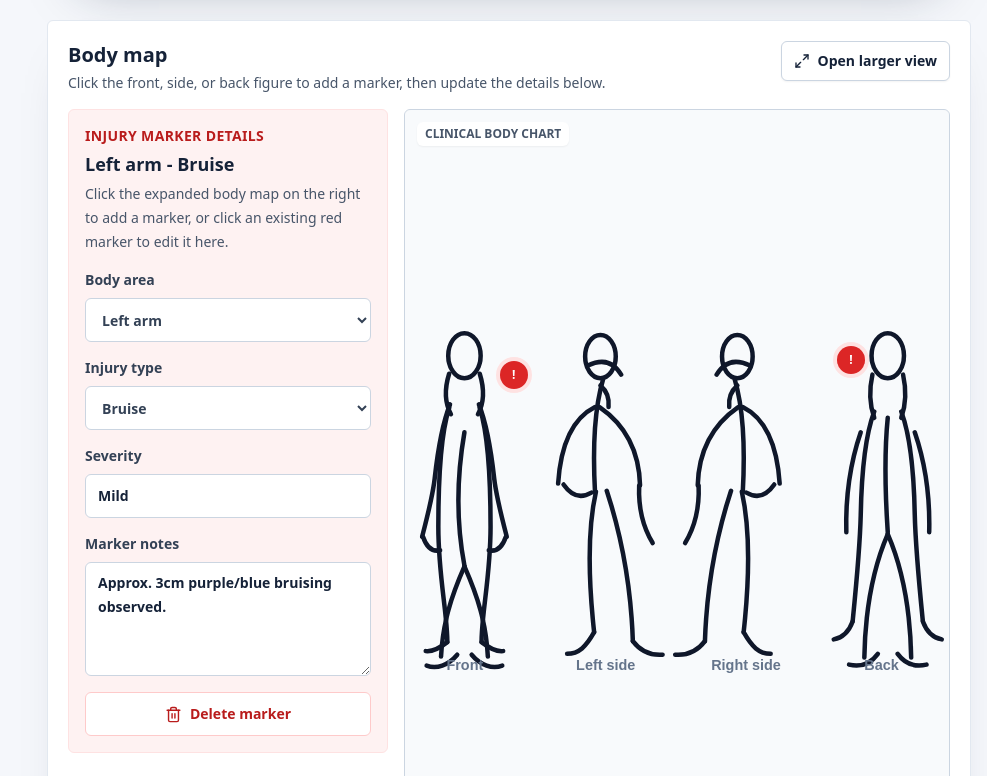
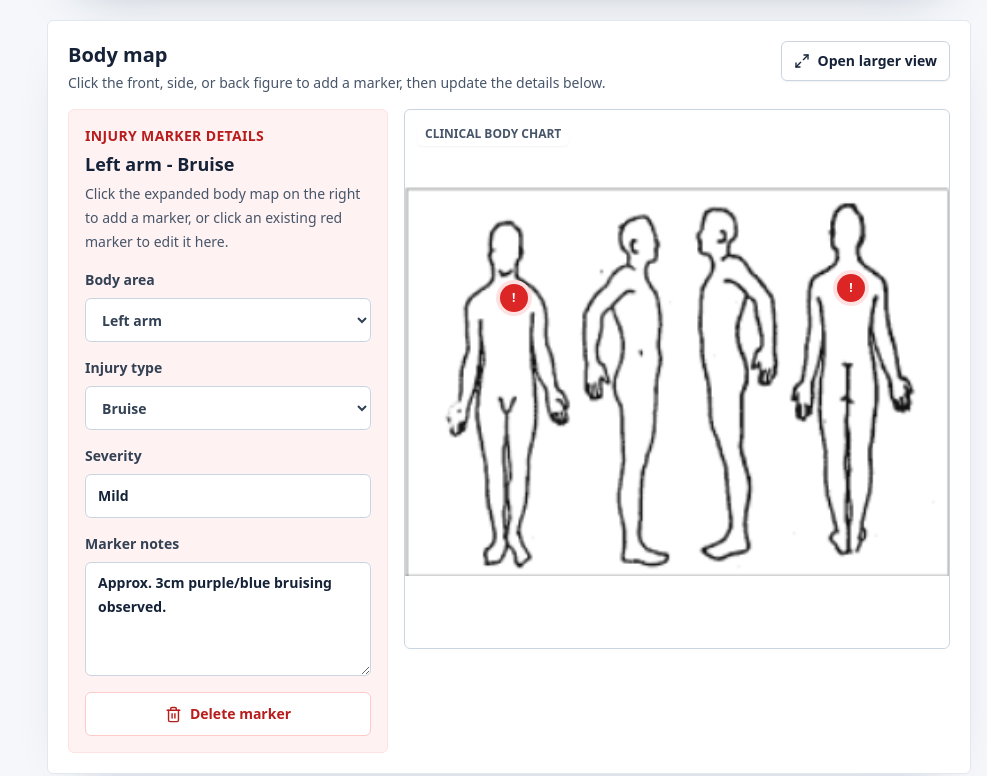
Before and after one commit to DENMWA/EMPOWER, a Next.js app: page /incidents/new in a window 1280 px wide. Shown: the part 1784-2560 px from the top of the page, without its empty margins (293-1280 px from the left). Built offline with nearby package versions, Linux system fonts and the light colour scheme; no server answers.

Commit message:
Use reference body map image for incident markers

```diff
--- a/components/incidents/IncidentReportForm.tsx
+++ b/components/incidents/IncidentReportForm.tsx
@@ -1,5 +1,6 @@
 "use client";
 
+import Image from "next/image";
 import { useMemo, useState } from "react";
 import { Download, Lock, Maximize2, Minimize2, Plus, Save, Send, ShieldCheck, Trash2 } from "lucide-react";
 
@@ -94,83 +95,6 @@ function getBodyViewFromPoint(x: number): BodyView {
   return "back";
 }
 
-function ClinicalBodyChart() {
-  return (
-    <svg aria-hidden="true" viewBox="18 8 604 392" preserveAspectRatio="xMidYMid meet" className="pointer-events-none h-full w-full">
-      <g fill="none" stroke="#0f172a" strokeLinecap="round" strokeLinejoin="round" strokeWidth="5">
-        <g transform="translate(36 22)">
-          <ellipse cx="48" cy="34" rx="18" ry="25" />
-          <path d="M31 54c-5 16-5 32 2 45" />
-          <path d="M65 54c5 16 5 32-2 45" />
-          <path d="M32 88c-8 20-13 46-17 82-2 18-8 42-14 65" />
-          <path d="M64 88c8 20 13 46 17 82 2 18 8 42 14 65" />
-          <path d="M31 92c-9 28-12 83-12 132 0 55 10 95 10 128" />
-          <path d="M65 92c9 28 12 83 12 132 0 55-10 95-10 128" />
-          <path d="M48 119c-9 52-9 101 0 148" />
-          <path d="M48 268c-15 34-24 63-26 100" />
-          <path d="M48 268c15 34 24 63 26 100" />
-          <path d="M29 352c-9 7-16 11-24 10" />
-          <path d="M67 352c9 7 16 11 24 10" />
-          <path d="M2 235c4 12 10 17 19 15" />
-          <path d="M94 235c-4 12-10 17-19 15" />
-          <path d="M40 366c-10 12-23 16-34 12" />
-          <path d="M56 366c10 12 23 16 34 12" />
-        </g>
-        <g transform="translate(190 22)">
-          <ellipse cx="45" cy="35" rx="17" ry="24" />
-          <path d="M31 45c16-8 28-5 37 10" />
-          <path d="M48 60c-9 30-12 72-9 126" />
-          <path d="M39 91c-24 12-38 40-41 85" />
-          <path d="M44 91c29 20 44 49 45 87" />
-          <path d="M4 177c9 13 19 16 31 9" />
-          <path d="M88 178c-1 25 4 46 15 64" />
-          <path d="M40 185c-9 40-9 92-2 156" />
-          <path d="M52 184c17 52 27 108 29 167" />
-          <path d="M38 341c-9 16-17 24-30 24" />
-          <path d="M81 351c9 12 20 16 33 15" />
-          <path d="M45 67c7 6 10 14 9 24" />
-        </g>
-        <g transform="translate(342 22)">
-          <ellipse cx="45" cy="35" rx="17" ry="24" />
-          <path d="M59 45c-16-8-28-5-37 10" />
-          <path d="M42 60c9 30 12 72 9 126" />
-          <path d="M51 91c24 12 38 40 41 85" />
-          <path d="M46 91c-29 20-44 49-45 87" />
-          <path d="M86 177c-9 13-19 16-31 9" />
-          <path d="M2 178c1 25-4 46-15 64" />
-          <path d="M50 185c9 40 9 92 2 156" />
-          <path d="M38 184c-17 52-27 108-29 167" />
-          <path d="M52 341c9 16 17 24 30 24" />
-          <path d="M9 351c-9 12-20 16-33 15" />
-          <path d="M45 67c-7 6-10 14-9 24" />
-        </g>
-        <g transform="translate(506 22)">
-          <ellipse cx="48" cy="34" rx="18" ry="25" />
-          <path d="M31 55c-4 18-3 34 2 48" />
-          <path d="M65 55c4 18 3 34-2 48" />
-          <path d="M33 96c-9 24-14 62-15 115-1 39-5 78-9 118" />
-          <path d="M63 96c9 24 14 62 15 115 1 39 5 78 9 118" />
-          <path d="M18 119c-12 35-17 72-16 111" />
-          <path d="M78 119c12 35 17 72 16 111" />
-          <path d="M48 103c-4 40-3 82 0 127" />
-          <path d="M48 232c-16 37-25 83-26 137" />
-          <path d="M48 232c16 37 25 83 26 137" />
-          <path d="M9 329c-4 11-11 18-21 20" />
-          <path d="M87 329c4 11 11 18 21 20" />
-          <path d="M37 365c-8 11-19 15-32 12" />
-          <path d="M59 365c8 11 19 15 32 12" />
-        </g>
-      </g>
-      <g fill="#64748b" fontFamily="Arial, sans-serif" fontSize="16" fontWeight="700" letterSpacing="0">
-        <text x="64" y="405">Front</text>
-        <text x="208" y="405">Left side</text>
-        <text x="358" y="405">Right side</text>
-        <text x="528" y="405">Back</text>
-      </g>
-    </svg>
-  );
-}
-
 function BodyMap({ markers, expanded, onAdd, onSelect }: { markers: BodyMarker[]; expanded?: boolean; onAdd: (view: BodyView, x: number, y: number) => void; onSelect: (id: string) => void }) {
   return (
     <button
@@ -181,11 +105,18 @@ function BodyMap({ markers, expanded, onAdd, onSelect }: { markers: BodyMarker[]
         const y = Math.round(((event.clientY - rect.top) / rect.height) * 100);
         onAdd(getBodyViewFromPoint(x), x, y);
       }}
-      className={`${expanded ? "min-h-[860px]" : "min-h-[760px]"} relative block w-full overflow-hidden rounded-md border border-slate-300 bg-white text-left shadow-inner transition-all`}
+      className={`${expanded ? "min-h-[640px]" : "min-h-[540px]"} relative block w-full overflow-hidden rounded-md border border-slate-300 bg-white text-left shadow-inner transition-all`}
       aria-label="Add body map marker"
     >
-      <div className="absolute inset-0 flex items-center justify-center rounded-md bg-slate-50">
-        <ClinicalBodyChart />
+      <div className="absolute inset-0 flex items-center justify-center rounded-md bg-white">
+        <Image
+          src="/incident-body-map-reference.png"
+          alt="Body map with front, side, and back views"
+          fill
+          priority
+          sizes="(min-width: 1280px) 900px, 100vw"
+          className="object-contain"
+        />
       </div>
       <span className="absolute left-3 top-3 rounded-md bg-white px-2 py-1 text-xs font-bold uppercase text-slate-600 shadow-sm">Clinical body chart</span>
       {markers.map((marker) => (
```
Also changed, not shown: public/incident-body-map-reference.png (added).
